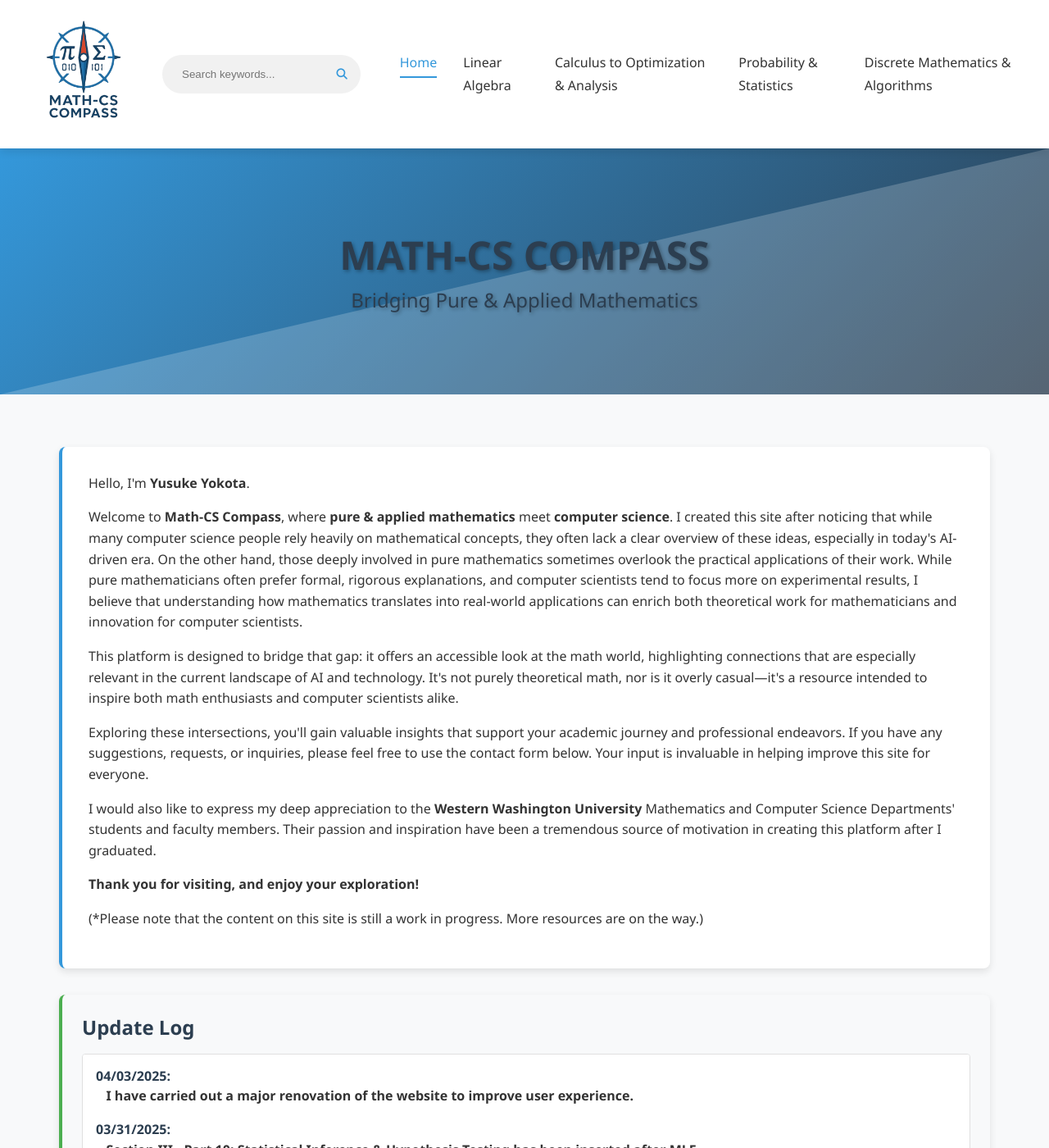
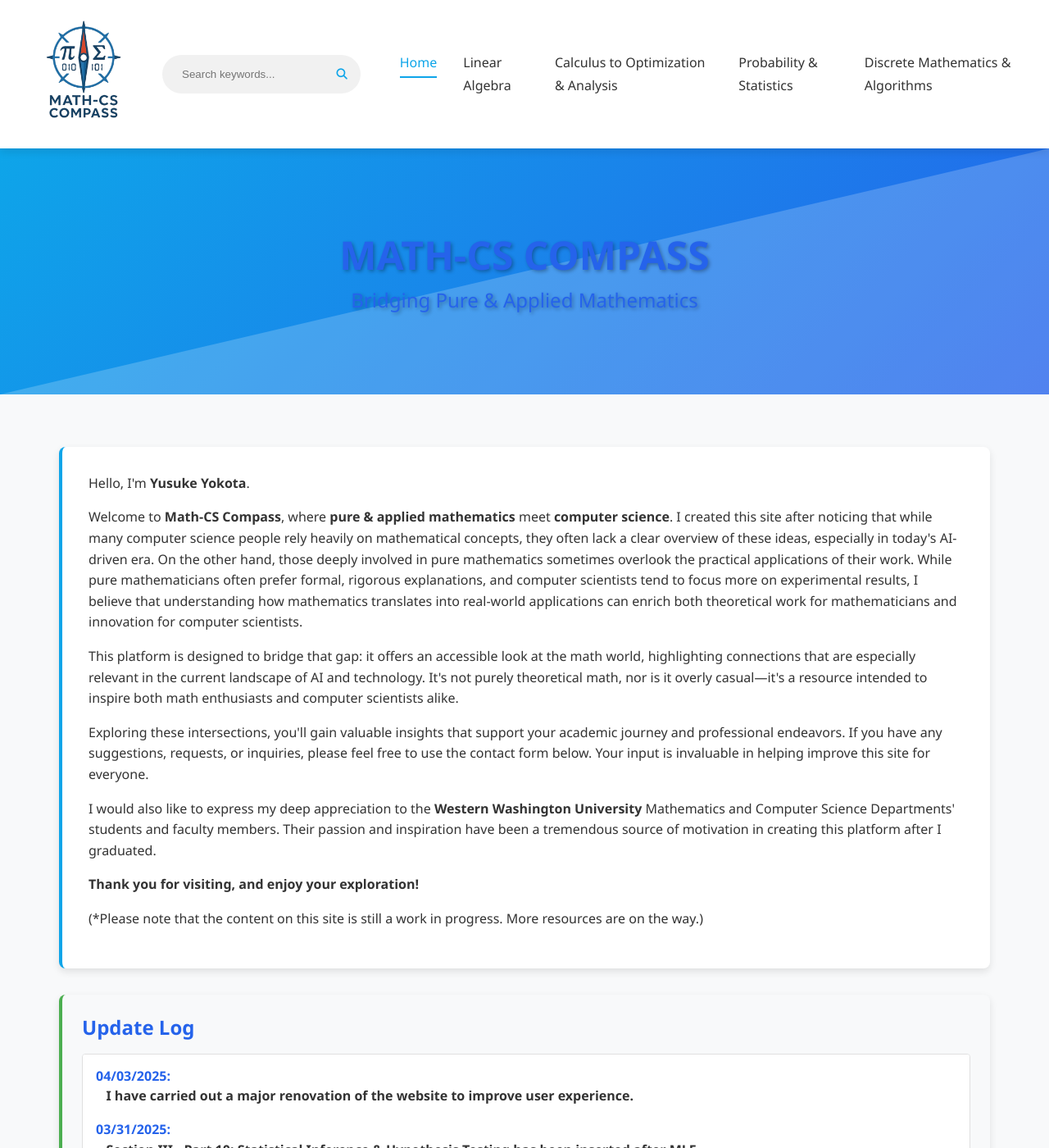
Before and after one commit to Yusukey01/yusukey01.github.io, a Jekyll site: the page built from index.html, in a window 1280 px wide and 1400 px high. Shown: the whole window at 82% size. Built offline with Jekyll 4.4.1, drawn with Linux system fonts in a browser that asks for light colours.

Commit message:
updated home

```diff
--- a/css/styles.css
+++ b/css/styles.css
@@ -18,8 +18,8 @@
 /* ========== 1. CSS Variables ========== */
 :root {
     /* Colors */
-    --primary-color: #3498db;
-    --secondary-color: #2c3e50;
+    --primary-color: #0ea5e9;
+    --secondary-color: #2563eb;
     --accent-color: #4caf50;
     --text-color: #333;
     --text-light: #fff;
```
